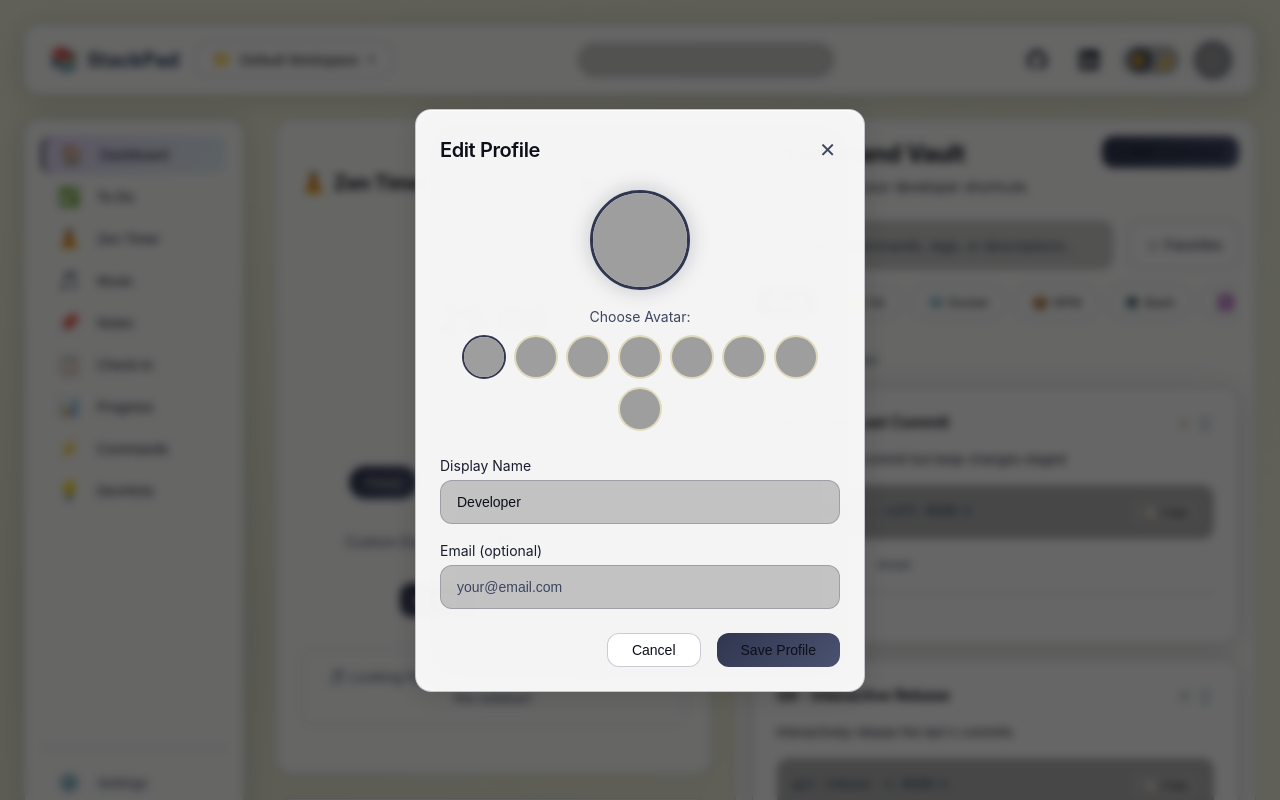
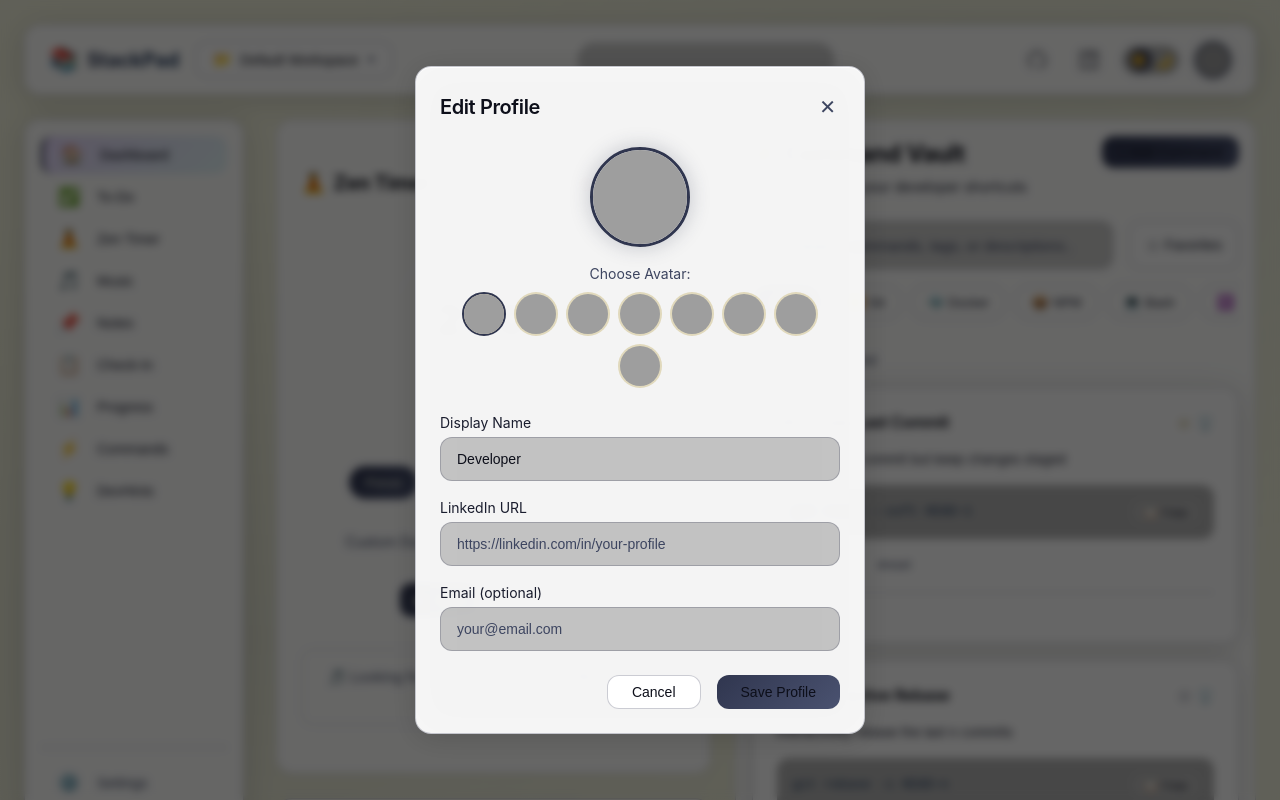
Before and after one commit to Nathanellevy-DI/StackPad.github.io, a React (Vite) app in the folder client/: page / in a window 1280 px wide. Both pictures are taken after a click on the button 1212 px from the left and 59 px from the top of the page. Shown: the top 800 px of the page. Built offline with nearby package versions, Linux system fonts and the light colour scheme; grey boxes are pictures that could not be loaded.

Commit message:
feat: Dynamic GitHub/LinkedIn links - set per workspace and user profile

```diff
--- a/client/src/components/UserProfile/UserProfile.jsx
+++ b/client/src/components/UserProfile/UserProfile.jsx
@@ -72,6 +72,18 @@ export default function UserProfile() {
                     </div>
 
                     <div className="form-group">
+                        <label htmlFor="linkedinUrl">LinkedIn URL</label>
+                        <input
+                            type="url"
+                            id="linkedinUrl"
+                            className="glass-input"
+                            value={formData.linkedinUrl || ''}
+                            onChange={(e) => setFormData({ ...formData, linkedinUrl: e.target.value })}
+                            placeholder="https://linkedin.com/in/your-profile"
+                        />
+                    </div>
+
+                    <div className="form-group">
                         <label htmlFor="email">Email (optional)</label>
                         <input
                             type="email"
--- a/client/src/components/WorkspaceSwitcher/WorkspaceSwitcher.jsx
+++ b/client/src/components/WorkspaceSwitcher/WorkspaceSwitcher.jsx
@@ -13,14 +13,19 @@ export default function WorkspaceSwitcher() {
     const [isOpen, setIsOpen] = useState(false);
     const [showNew, setShowNew] = useState(false);
     const [newName, setNewName] = useState('');
+    const [newGithubUrl, setNewGithubUrl] = useState('');
 
     const currentWorkspace = workspaces.find(w => w.id === currentId);
 
     const handleCreate = (e) => {
         e.preventDefault();
         if (!newName.trim()) return;
-        dispatch(createWorkspace({ name: newName.trim() }));
+        dispatch(createWorkspace({
+            name: newName.trim(),
+            githubUrl: newGithubUrl.trim(),
+        }));
         setNewName('');
+        setNewGithubUrl('');
         setShowNew(false);
     };
 
@@ -69,6 +74,13 @@ export default function WorkspaceSwitcher() {
                                 onChange={(e) => setNewName(e.target.value)}
                                 autoFocus
                             />
+                            <input
+                                type="url"
+                                className="glass-input"
+                                placeholder="GitHub repo URL (optional)"
+                                value={newGithubUrl}
+                                onChange={(e) => setNewGithubUrl(e.target.value)}
+                            />
                             <button type="submit" className="glass-button primary">
                                 Create
                             </button>
@@ -86,6 +98,7 @@ export default function WorkspaceSwitcher() {
                                 <span className="ws-name">{ws.name}</span>
                                 <div className="ws-meta">
                                     <span className="ws-notes">{ws.notes?.length || 0} notes</span>
+                                    {ws.githubUrl && <span className="ws-github">🔗</span>}
                                 </div>
                                 {workspaces.length > 1 && (
                                     <button
--- a/client/src/components/layout/Header.css
+++ b/client/src/components/layout/Header.css
@@ -95,6 +95,16 @@
     background: rgba(255, 255, 255, 0.1);
 }
 
+.header-icon-btn.disabled {
+    opacity: 0.4;
+    cursor: not-allowed;
+}
+
+.header-icon-btn.disabled:hover {
+    background: transparent;
+    color: var(--text-secondary);
+}
+
 /* Theme Toggle */
 .theme-toggle {
     position: relative;
--- a/client/src/components/layout/Header.jsx
+++ b/client/src/components/layout/Header.jsx
@@ -2,6 +2,7 @@ import { useState, useEffect } from 'react';
 import { useSelector, useDispatch } from 'react-redux';
 import { toggleTheme } from '../../redux/slices/themeSlice';
 import { toggleProfileModal } from '../../redux/slices/userSlice';
+import { selectCurrentWorkspace } from '../../redux/slices/workspaceSlice';
 import WorkspaceSwitcher from '../WorkspaceSwitcher/WorkspaceSwitcher';
 import './Header.css';
 
@@ -29,6 +30,7 @@ export default function Header() {
     const dispatch = useDispatch();
     const { mode } = useSelector((state) => state.theme);
     const { user } = useSelector((state) => state.user);
+    const currentWorkspace = useSelector(selectCurrentWorkspace);
     const [messageIndex, setMessageIndex] = useState(0);
 
     // Rotate messages every 30 seconds
@@ -40,6 +42,10 @@ export default function Header() {
     }, []);
 
     const currentMessage = MOTIVATIONAL_MESSAGES[messageIndex];
+
+    // Get dynamic URLs
+    const githubUrl = currentWorkspace?.githubUrl || '';
+    const linkedinUrl = user?.linkedinUrl || '';
 
     return (
         <header className="header glass-card">
@@ -58,13 +64,29 @@ export default function Header() {
             </div>
 
             <div className="header-right">
-                {/* Social Links */}
-                <a href="https://github.com/Nathanellevy-DI/StackPad.github.io" target="_blank" rel="noopener noreferrer" className="header-icon-btn" title="View on GitHub">
+                {/* GitHub Link - Dynamic per workspace */}
+                <a
+                    href={githubUrl || '#'}
+                    target={githubUrl ? '_blank' : undefined}
+                    rel={githubUrl ? 'noopener noreferrer' : undefined}
+                    className={`header-icon-btn ${!githubUrl ? 'disabled' : ''}`}
+                    title={githubUrl ? 'Open GitHub Repo' : 'No GitHub URL set for this workspace'}
+                    onClick={(e) => !githubUrl && e.preventDefault()}
+                >
                     <svg width="20" height="20" viewBox="0 0 24 24" fill="currentColor">
                         <path d="M12 0C5.37 0 0 5.37 0 12c0 5.31 3.435 9.795 8.205 11.385.6.105.825-.255.825-.57 0-.285-.015-1.23-.015-2.235-3.015.555-3.795-.735-4.035-1.41-.135-.345-.72-1.41-1.23-1.695-.42-.225-1.02-.78-.015-.795.945-.015 1.62.87 1.845 1.23 1.08 1.815 2.805 1.305 3.495.99.105-.78.42-1.305.765-1.605-2.67-.3-5.46-1.335-5.46-5.925 0-1.305.465-2.385 1.23-3.225-.12-.3-.54-1.53.12-3.18 0 0 1.005-.315 3.3 1.23.96-.27 1.98-.405 3-.405s2.04.135 3 .405c2.295-1.56 3.3-1.23 3.3-1.23.66 1.65.24 2.88.12 3.18.765.84 1.23 1.905 1.23 3.225 0 4.605-2.805 5.625-5.475 5.925.435.375.81 1.095.81 2.22 0 1.605-.015 2.895-.015 3.3 0 .315.225.69.825.57A12.02 12.02 0 0024 12c0-6.63-5.37-12-12-12z" />
                     </svg>
                 </a>
-                <a href="https://www.linkedin.com/in/nathanel-levy/" target="_blank" rel="noopener noreferrer" className="header-icon-btn" title="Connect on LinkedIn">
+
+                {/* LinkedIn Link - Dynamic per user */}
+                <a
+                    href={linkedinUrl || '#'}
+                    target={linkedinUrl ? '_blank' : undefined}
+                    rel={linkedinUrl ? 'noopener noreferrer' : undefined}
+                    className={`header-icon-btn ${!linkedinUrl ? 'disabled' : ''}`}
+                    title={linkedinUrl ? 'Open LinkedIn Profile' : 'Set your LinkedIn URL in Profile'}
+                    onClick={(e) => !linkedinUrl && e.preventDefault()}
+                >
                     <svg width="20" height="20" viewBox="0 0 24 24" fill="currentColor">
                         <path d="M20.447 20.452h-3.554v-5.569c0-1.328-.027-3.037-1.852-3.037-1.853 0-2.136 1.445-2.136 2.939v5.667H9.351V9h3.414v1.561h.046c.477-.9 1.637-1.85 3.37-1.85 3.601 0 4.267 2.37 4.267 5.455v6.286zM5.337 7.433c-1.144 0-2.063-.926-2.063-2.065 0-1.138.92-2.063 2.063-2.063 1.14 0 2.064.925 2.064 2.063 0 1.139-.925 2.065-2.064 2.065zm1.782 13.019H3.555V9h3.564v11.452zM22.225 0H1.771C.792 0 0 .774 0 1.729v20.542C0 23.227.792 24 1.771 24h20.451C23.2 24 24 23.227 24 22.271V1.729C24 .774 23.2 0 22.222 0h.003z" />
                     </svg>
--- a/client/src/redux/slices/userSlice.js
+++ b/client/src/redux/slices/userSlice.js
@@ -9,6 +9,7 @@ const getStoredUser = () => {
         name: 'Developer',
         email: '',
         avatarSeed: 'developer',
+        linkedinUrl: '',
     };
 };
 
--- a/client/src/redux/slices/workspaceSlice.js
+++ b/client/src/redux/slices/workspaceSlice.js
@@ -38,6 +38,7 @@ const workspaceSlice = createSlice({
             const newWorkspace = {
                 id: Date.now().toString(),
                 name: action.payload.name,
+                githubUrl: action.payload.githubUrl || '',
                 notes: [],
                 logs: [],
                 createdAt: new Date().toISOString(),
```
